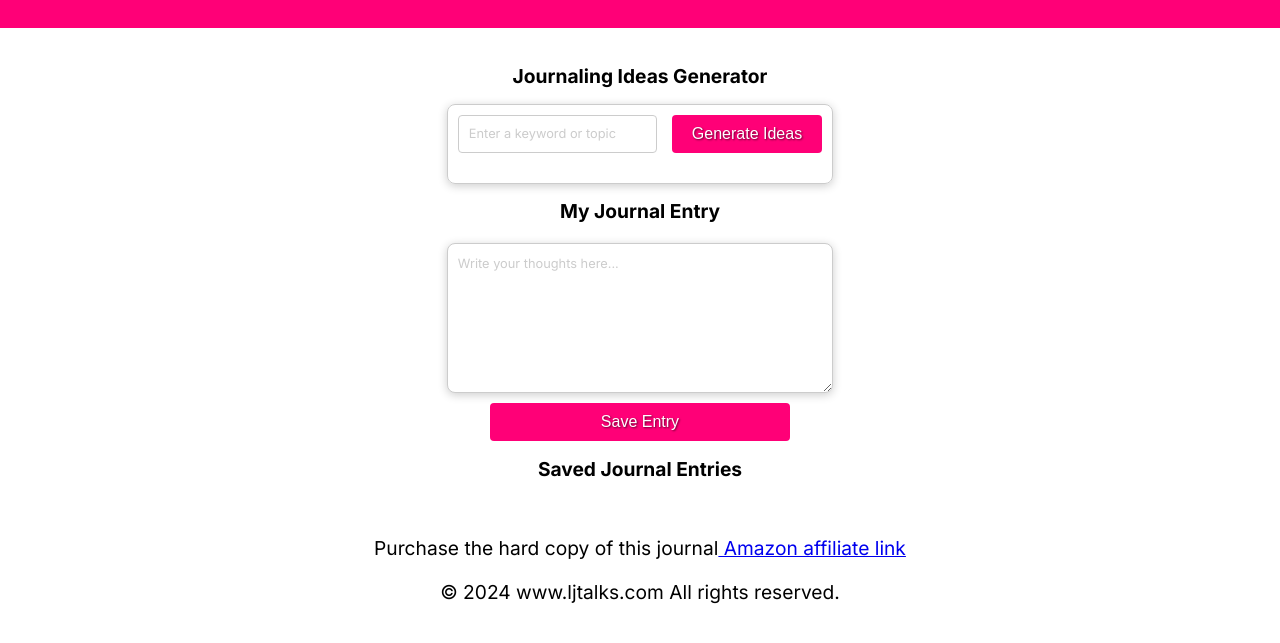
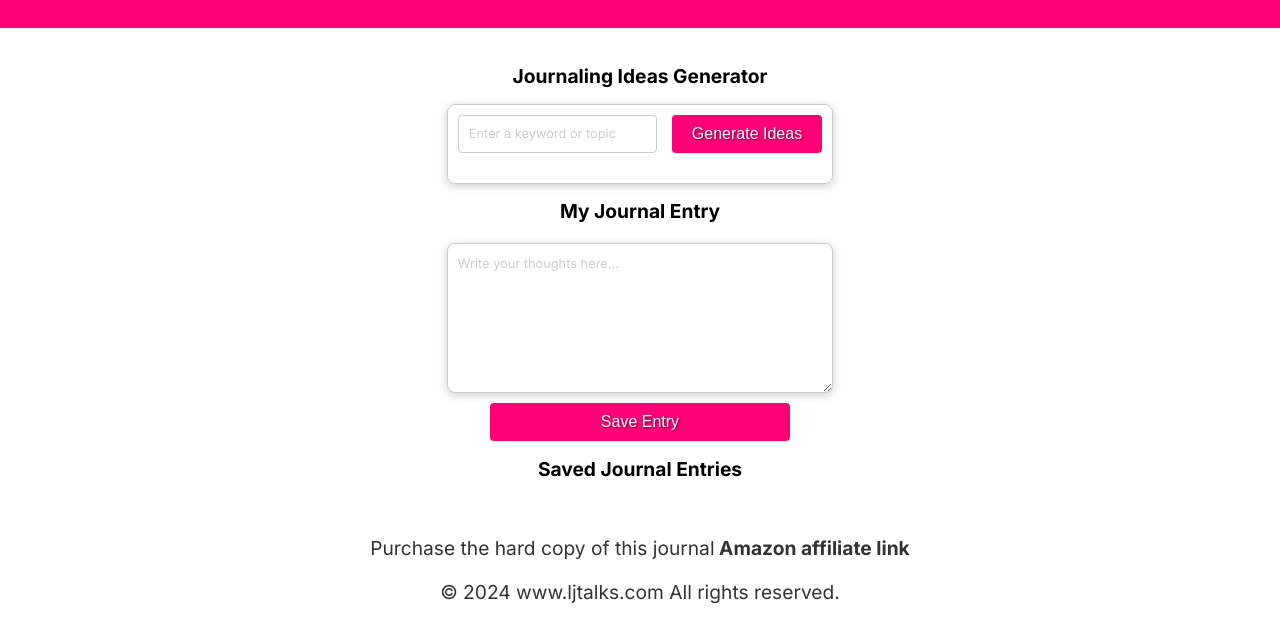
Before and after one commit to LJTalks/journaling-app, a plain HTML site: page index.html in a window 1280 px wide. Shown: the part 131-774 px from the top of the page. Drawn offline with Linux system fonts and the light colour scheme.

Commit message:
footer size

```diff
--- a/assets/css/style.css
+++ b/assets/css/style.css
@@ -54,7 +54,14 @@ textarea {
 
 .footer {
     text-align: center;
-    font-size: 0.7rem;
+    font-size: .6rem;
+    color: #333;
+}
+
+.footer a {
+    text-decoration: none;
+    color: #333;
+    font-weight: bold;
 }
 
 /* Apply hover effect to all relevant buttons */
```
